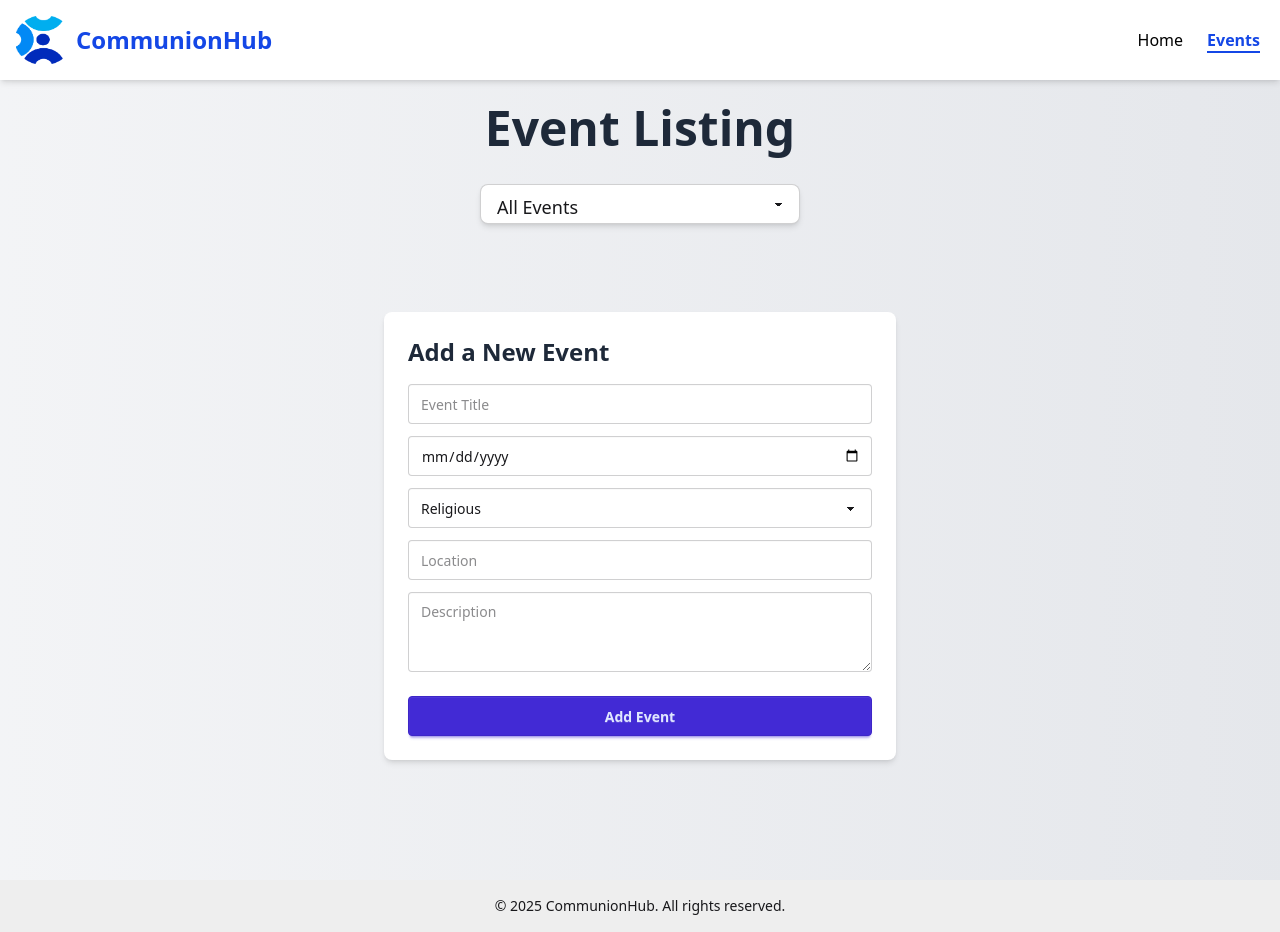
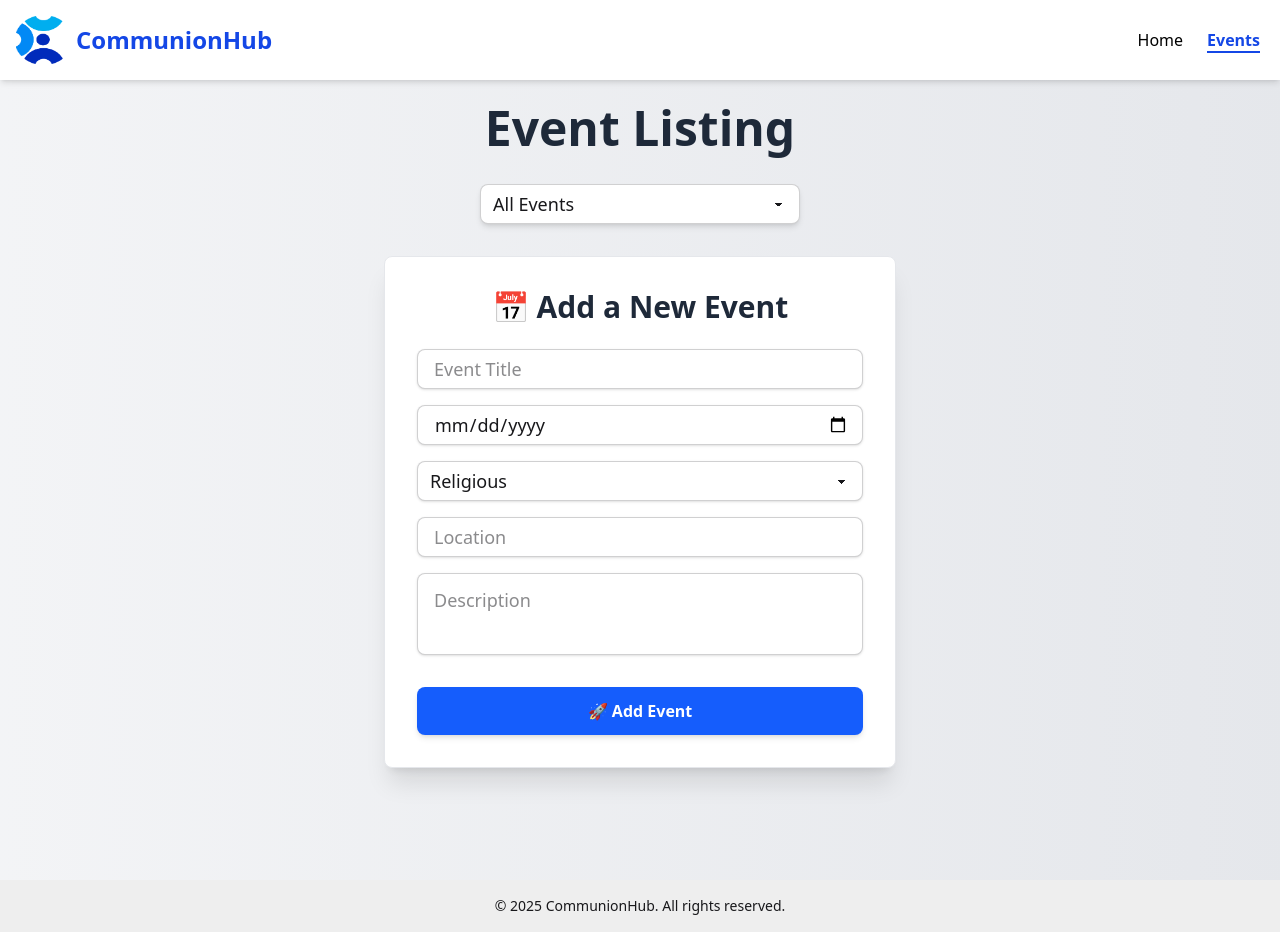
Before and after one commit to S-Khan786/CommunionHub-Project, a React (Vite) app: page /events in a window 1280 px wide. Built offline with nearby package versions, Linux system fonts and the light colour scheme.

Commit message:
Made some changes in events and eventForm page

```diff
--- a/src/components/EventForm.jsx
+++ b/src/components/EventForm.jsx
@@ -36,33 +36,46 @@ const EventForm = ({ addEvent }) => {
   return (
     <form
       onSubmit={handleSubmit}
-      className="bg-white shadow-md rounded-lg p-6 w-full max-w-lg mx-auto mt-6"
+      className="bg-white shadow-xl rounded-lg p-8 w-full max-w-lg mx-auto mt-6
+                 backdrop-blur-md bg-opacity-90 border border-gray-200"
     >
-      <h2 className="text-2xl font-bold text-gray-800 mb-4">Add a New Event</h2>
+      <h2 className="text-3xl font-extrabold text-gray-800 text-center mb-6">
+        📅 Add a New Event
+      </h2>
 
       {error && (
-        <p className="text-red-500 bg-red-100 p-2 rounded mb-3">{error}</p>
+        <p className="text-red-600 bg-red-100 p-3 rounded-md text-center mb-4 shadow-sm">
+          {error}
+        </p>
       )}
 
+      {/* Event Title */}
+      <div className="mb-4">
         <input
           type="text"
           placeholder="Event Title"
-        className="input input-bordered w-full mb-3"
+          className="input input-bordered w-full px-4 py-3 rounded-lg text-lg shadow-sm focus:ring-2 focus:ring-blue-400 transition-all"
           value={title}
           onChange={(e) => setTitle(e.target.value)}
           required
         />
+      </div>
 
+      {/* Event Date */}
+      <div className="mb-4">
         <input
           type="date"
-        className="input input-bordered w-full mb-3"
+          className="input input-bordered w-full px-4 py-3 rounded-lg text-lg shadow-sm focus:ring-2 focus:ring-blue-400 transition-all"
           value={date}
           onChange={(e) => setDate(e.target.value)}
           required
         />
+      </div>
 
+      {/* Category Dropdown */}
+      <div className="mb-4">
         <select
-        className="select select-bordered w-full mb-3"
+          className="select select-bordered w-full rounded-lg text-lg shadow-sm focus:ring-2 focus:ring-blue-400 transition-all cursor-pointer"
           value={category}
           onChange={(e) => setCategory(e.target.value)}
         >
@@ -70,26 +83,38 @@ const EventForm = ({ addEvent }) => {
           <option value="social">Social</option>
           <option value="charity">Charity</option>
         </select>
+      </div>
 
+      {/* Location */}
+      <div className="mb-4">
         <input
           type="text"
           placeholder="Location"
-        className="input input-bordered w-full mb-3"
+          className="input input-bordered w-full px-4 py-3 rounded-lg text-lg shadow-sm focus:ring-2 focus:ring-blue-400 transition-all"
           value={location}
           onChange={(e) => setLocation(e.target.value)}
           required
         />
+      </div>
 
+      {/* Description */}
+      <div className="mb-4">
         <textarea
           placeholder="Description"
-        className="textarea textarea-bordered w-full mb-3"
+          className="textarea textarea-bordered w-full px-4 py-3 rounded-lg text-lg shadow-sm focus:ring-2 focus:ring-blue-400 transition-all resize-none"
           value={description}
           onChange={(e) => setDescription(e.target.value)}
           required
         />
+      </div>
 
-      <button type="submit" className="btn btn-primary w-full mt-3">
-        Add Event
+      {/* Submit Button */}
+      <button
+        type="submit"
+        className="w-full py-3 mt-4 bg-blue-600 hover:bg-blue-700 text-white font-bold rounded-lg shadow-md
+                   transition-all transform hover:scale-105 active:scale-95"
+      >
+        🚀 Add Event
       </button>
     </form>
   );
--- a/src/pages/Events.jsx
+++ b/src/pages/Events.jsx
@@ -1,25 +1,30 @@
-import React, { useState } from 'react';
-import EventList from '../components/EventList';
-import EventForm from '../components/EventForm';
+import React, { useState } from "react";
+import EventList from "../components/EventList";
+import EventForm from "../components/EventForm";
 
 const Events = () => {
   const [events, setEvents] = useState([]);
-  const [filter, setFilter] = useState('all');
+  const [filter, setFilter] = useState("all");
 
   const addEvent = (newEvent) => {
     setEvents([...events, newEvent]);
   };
 
-  const filteredEvents = filter === 'all' ? events : events.filter(event => event.category === filter);
+  const filteredEvents =
+    filter === "all"
+      ? events
+      : events.filter((event) => event.category === filter);
 
   return (
     <div className="min-h-screen bg-gradient-to-r from-gray-100 to-gray-200 p-6">
       <h1 className="text-5xl font-extrabold text-gray-800 text-center mb-8">
         Event Listing
       </h1>
+
+      {/* Category Filter Dropdown */}
       <div className="flex justify-center mb-8">
         <select
-          className="select select-bordered px-4 py-2 rounded-lg shadow-md text-lg"
+          className="select select-bordered rounded-lg shadow-md text-lg"
           onChange={(e) => setFilter(e.target.value)}
         >
           <option value="all">All Events</option>
@@ -28,7 +33,17 @@ const Events = () => {
           <option value="charity">Charity</option>
         </select>
       </div>
-      <EventList events={filteredEvents} />
+
+      {/* Show Events or "No Events Available" Message */}
+      {filteredEvents.length > 0 ? (
+        <EventList events={filteredEvents} />
+      ) : filter !== "all" ? ( // Only show "No Events Available" if not filtering "All Events"
+        <p className="text-center text-gray-500 text-lg mt-6">
+          No Events Available for this Category.
+        </p>
+      ) : null}
+
+      {/* Event Form to Add New Events */}
       <EventForm addEvent={addEvent} />
     </div>
   );
```
Lines whose indentation alone changed are shown as unchanged.
